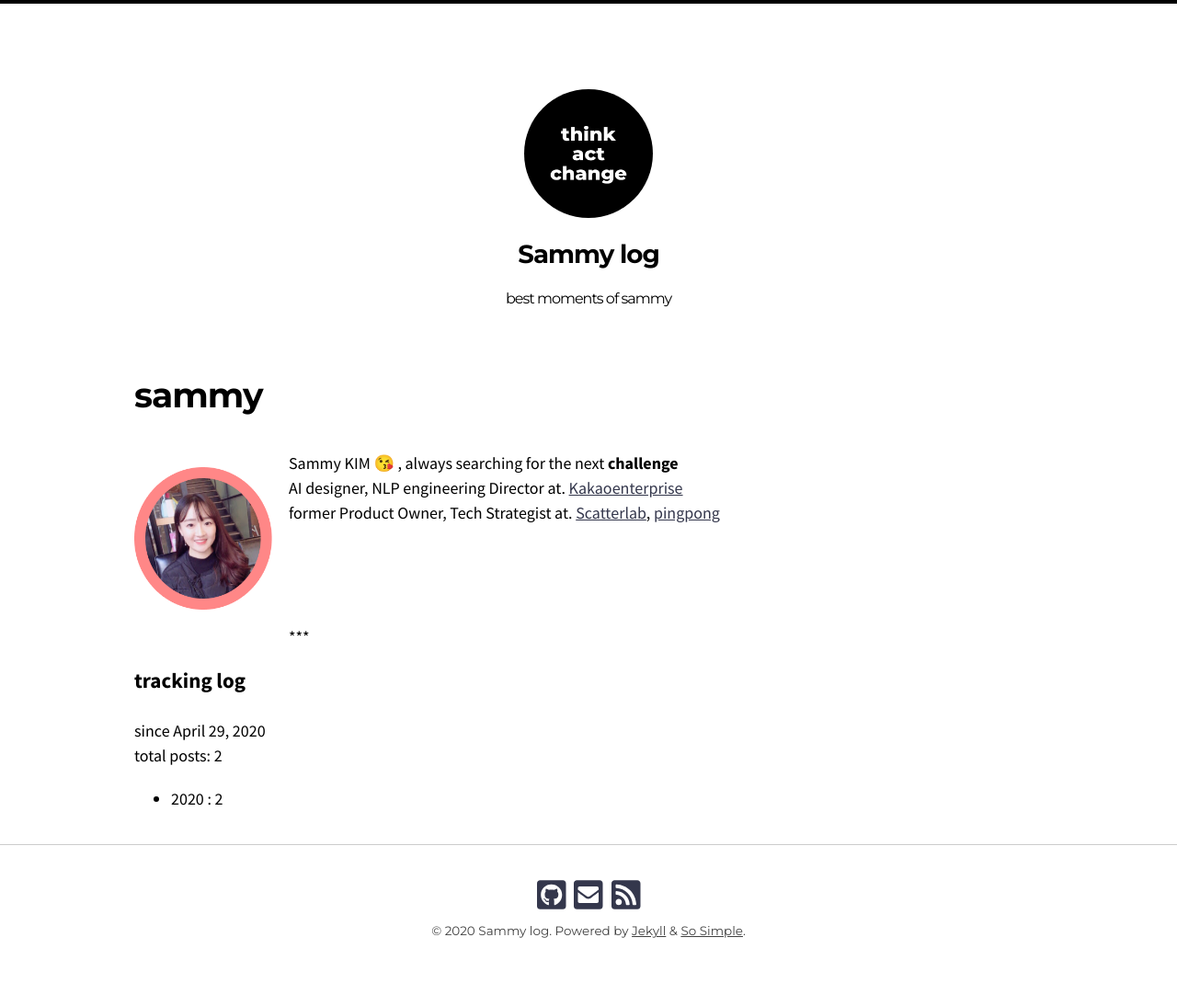
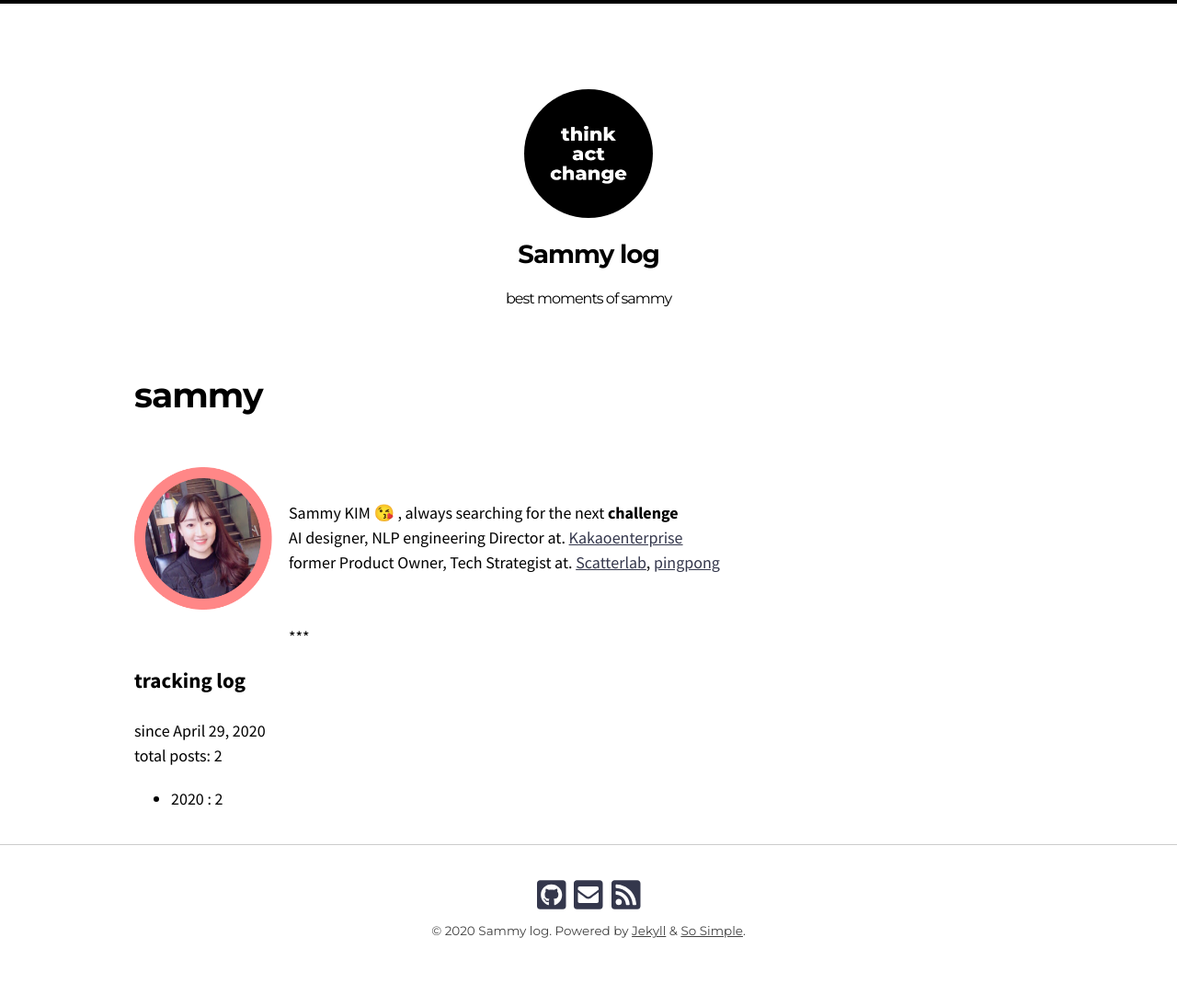
Before and after one commit to ssammykim/ssammykim.github.io, a Jekyll site: the page built from sammy.md, in a window 1280 px wide. Shown: the whole page at 92% size. Built offline with Jekyll 4.4.1, drawn with Linux system fonts in a browser that asks for light colours; nearby versions of some CDN libraries; emoji names are drawn with the system emoji font; some web fonts are replaced.

Commit message:
Update sammy.md

```diff
--- a/sammy.md
+++ b/sammy.md
@@ -8,11 +8,11 @@ permalink: /sammy/
   <img src="{{ '/images/profile_page_sammy.png' | absolute_url }}" alt="">
 </figure>
 
+<br>
+<br>
 Sammy KIM :kissing_heart: , always searching for the next **challenge**<br>
 AI designer, NLP engineering Director at. <a href="https://www.kakaoenterprise.com" target="_blank">Kakaoenterprise</a><br>
 former Product Owner, Tech Strategist at. <a href="https://scatterlab.co.kr" target="_blank">Scatterlab</a>, <a href="https://pingpong.us" target="_blank">pingpong</a>
-<br>
-<br>
 <br>
 <br>
 <br>
```
